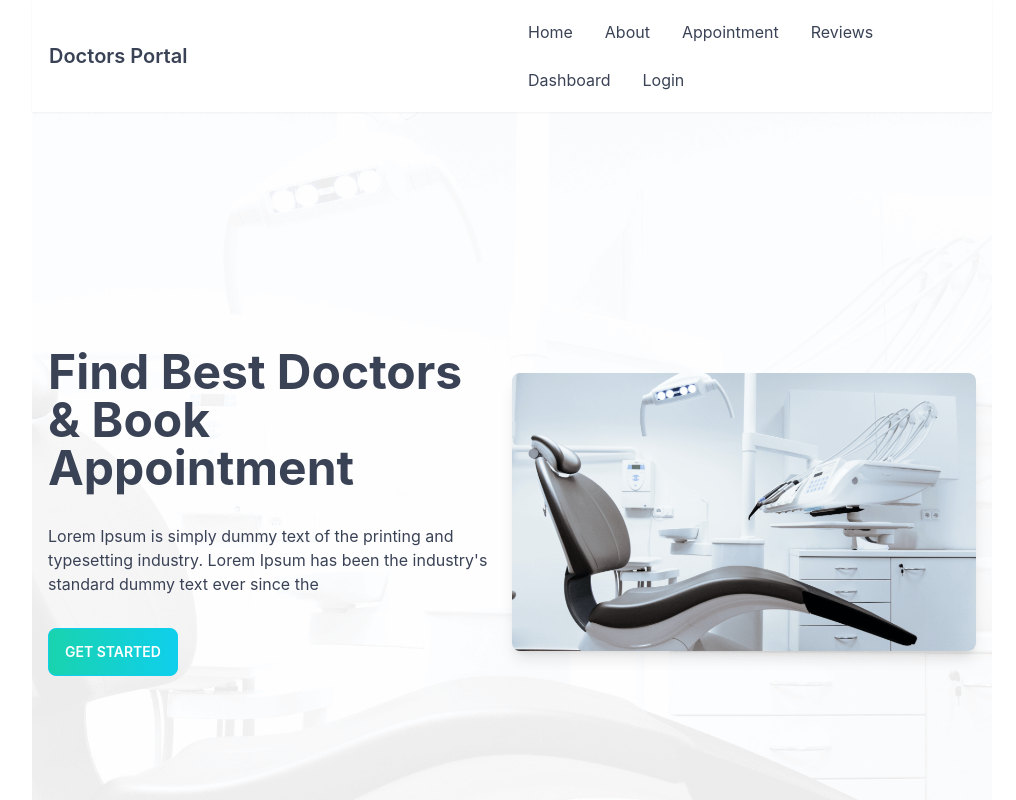
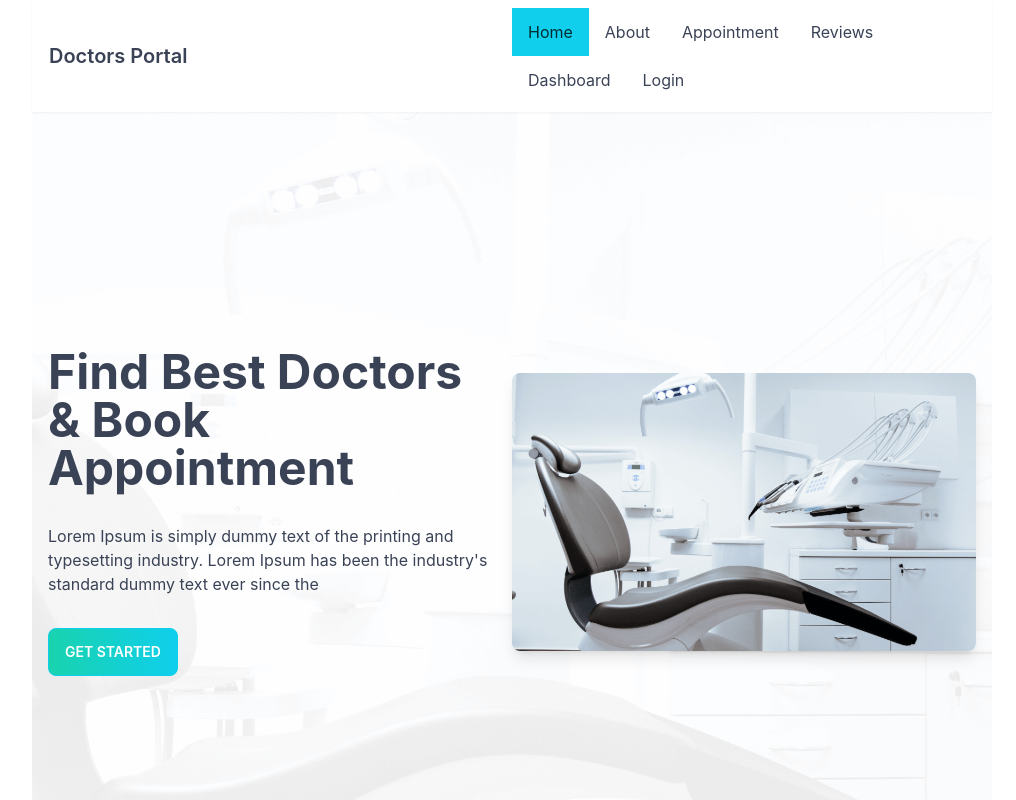
Before and after one commit to nchdatta/doctors-portal-client, a React (Create React App) app: page / in a window 1280 px wide. Shown: the top 800 px of the page, without its empty margins (128-1144 px from the left). Built offline with nearby package versions, Linux system fonts and the light colour scheme; no server answers.

Commit message:
Nav active style & dashboard sidebar fixed.

```diff
--- a/src/pages/Home/DoctorsHome.js
+++ b/src/pages/Home/DoctorsHome.js
@@ -15,7 +15,7 @@ const DoctorsHome = () => {
             </div>
             <div className='grid grid-cols-1 lg:grid-cols-3 gap-4'>
                 {
-                    doctors.map(doctor => <Doctor
+                    doctors?.map(doctor => <Doctor
                         key={doctor._id}
                         doctor={doctor}
                     />)
--- a/src/pages/Shared/Navbar.js
+++ b/src/pages/Shared/Navbar.js
@@ -1,18 +1,20 @@
 import React from 'react';
 import { useAuthState, useSignOut } from 'react-firebase-hooks/auth';
-import { Link } from 'react-router-dom';
+import { Link, NavLink, useLocation } from 'react-router-dom';
 import auth from '../../utilities/firebase.init';
 
 const Navbar = () => {
+    const location = useLocation();
     const [user] = useAuthState(auth);
     const [signOut] = useSignOut(auth);
+
     const menus =
         <>
-            <li><Link to='/'>Home</Link></li>
-            <li><Link to='/about'>About</Link></li>
-            <li><Link to='/appointment'>Appointment</Link></li>
-            <li><Link to='/reviews'>Reviews</Link></li>
-            <li><Link to='/dashboard'>Dashboard</Link></li>
+            <li><NavLink to='/'>Home</NavLink></li>
+            <li><NavLink to='/about'>About</NavLink></li>
+            <li><NavLink to='/appointment'>Appointment</NavLink></li>
+            <li><NavLink to='/reviews'>Reviews</NavLink></li>
+            <li><NavLink to='/dashboard'>Dashboard</NavLink></li>
             <li>{user ? <Link onClick={async () => {
                 await signOut();
                 localStorage.removeItem('accessToken');
@@ -32,10 +34,14 @@ const Navbar = () => {
                     </div>
                     <Link to={'/'} className="btn btn-ghost normal-case text-xl">Doctors Portal</Link>
                 </div>
-                <div className="navbar-end">
-                    <label htmlFor="side-dashboard" className="btn btn-ghost drawer-button lg:hidden"><svg xmlns="http://www.w3.org/2000/svg" className="h-5 w-5" fill="none" viewBox="0 0 24 24" stroke="currentColor"><path strokeLinecap="round" strokeLinejoin="round" strokeWidth="2" d="M4 6h16M4 12h8m-8 6h16" /></svg>
-                    </label>
-                </div>
+
+                {location.pathname === '/dashboard' &&
+                    <div className="navbar-end">
+                        <label htmlFor="side-dashboard" className="btn btn-ghost drawer-button lg:hidden"><svg xmlns="http://www.w3.org/2000/svg" className="h-5 w-5" fill="none" viewBox="0 0 24 24" stroke="currentColor"><path strokeLinecap="round" strokeLinejoin="round" strokeWidth="2" d="M4 6h16M4 12h8m-8 6h16" /></svg>
+                        </label>
+                    </div>
+                }
+
                 <div className="navbar-end hidden lg:flex">
                     <ul className="menu menu-horizontal p-0">
                         {menus}
```
